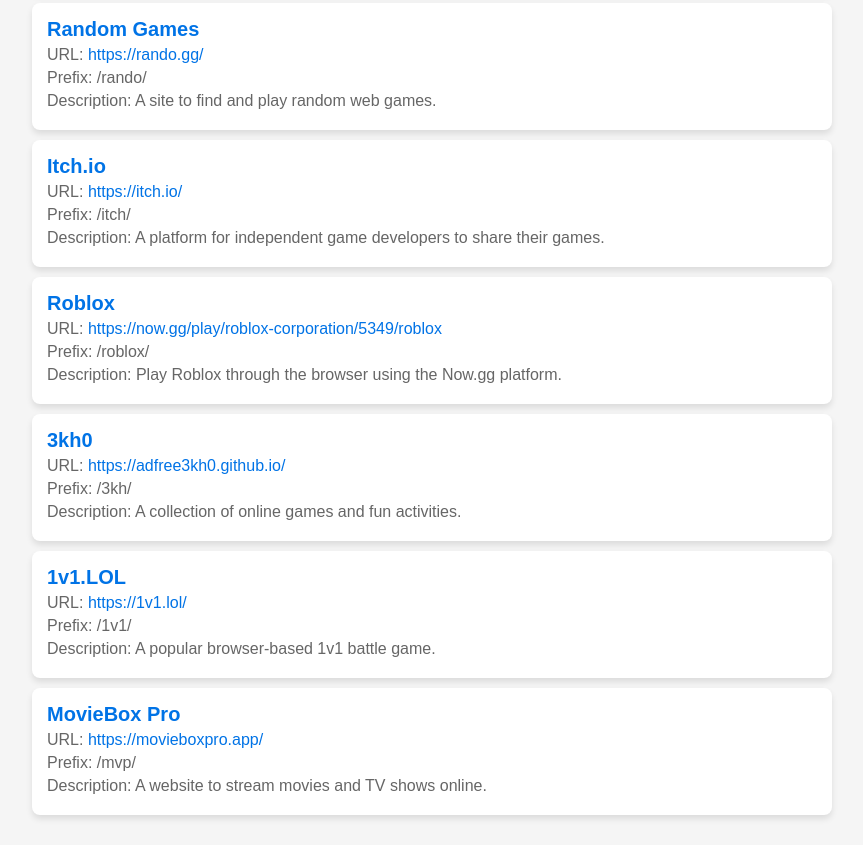
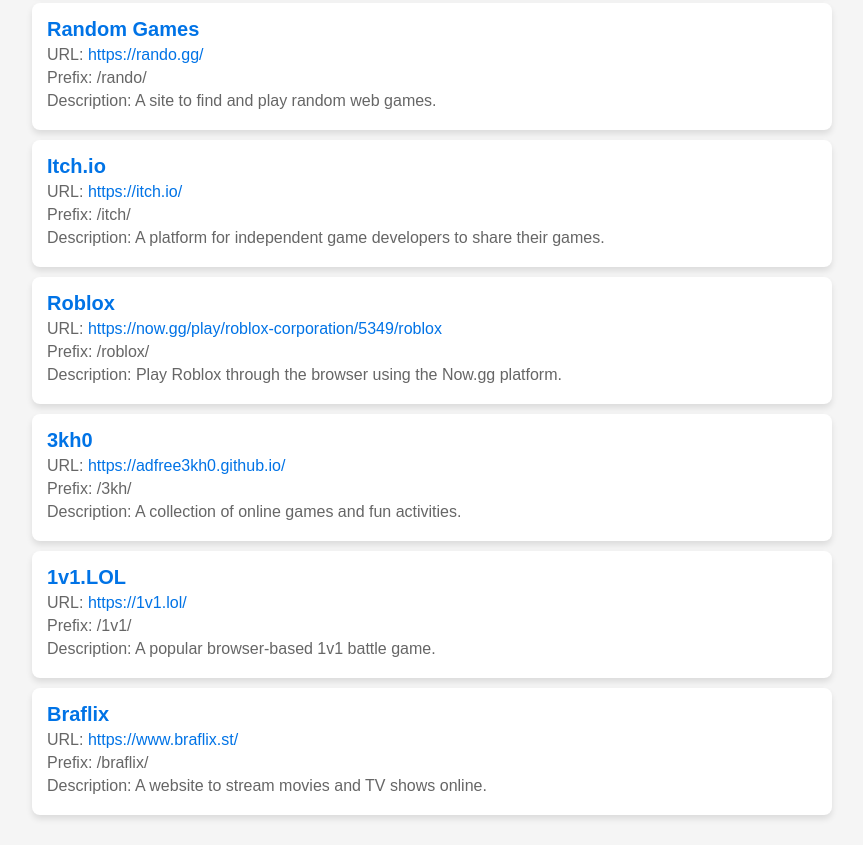
Before and after one commit to M1noa/Vercel-Web-Proxy, a website: page index.html in a window 1280 px wide. Shown: the part 1056-1901 px from the top of the page, without its empty margins (208-1071 px from the left). Drawn offline with Linux system fonts and the light colour scheme.

Commit message:
Update index.html

```diff
--- a/index.html
+++ b/index.html
@@ -3,7 +3,7 @@
 <head>
   <meta charset="UTF-8">
   <meta name="viewport" content="width=device-width, initial-scale=1.0">
-  <title>Proxy Redirects</title>
+  <title>Proxy Thingy</title>
   <style>
     body {
       font-family: Arial, sans-serif;
@@ -130,9 +130,9 @@
     </div>
 
     <div class="link">
-      <h2><a href="/mvp/">MovieBox Pro</a></h2>
-      <p>URL: <a href="https://movieboxpro.app/" target="_blank">https://movieboxpro.app/</a></p>
-      <p>Prefix: /mvp/</p>
+      <h2><a href="/braflix/">Braflix</a></h2>
+      <p>URL: <a href="https://www.braflix.st/" target="_blank">https://www.braflix.st/</a></p>
+      <p>Prefix: /braflix/</p>
       <p>Description: A website to stream movies and TV shows online.</p>
     </div>
 
```
